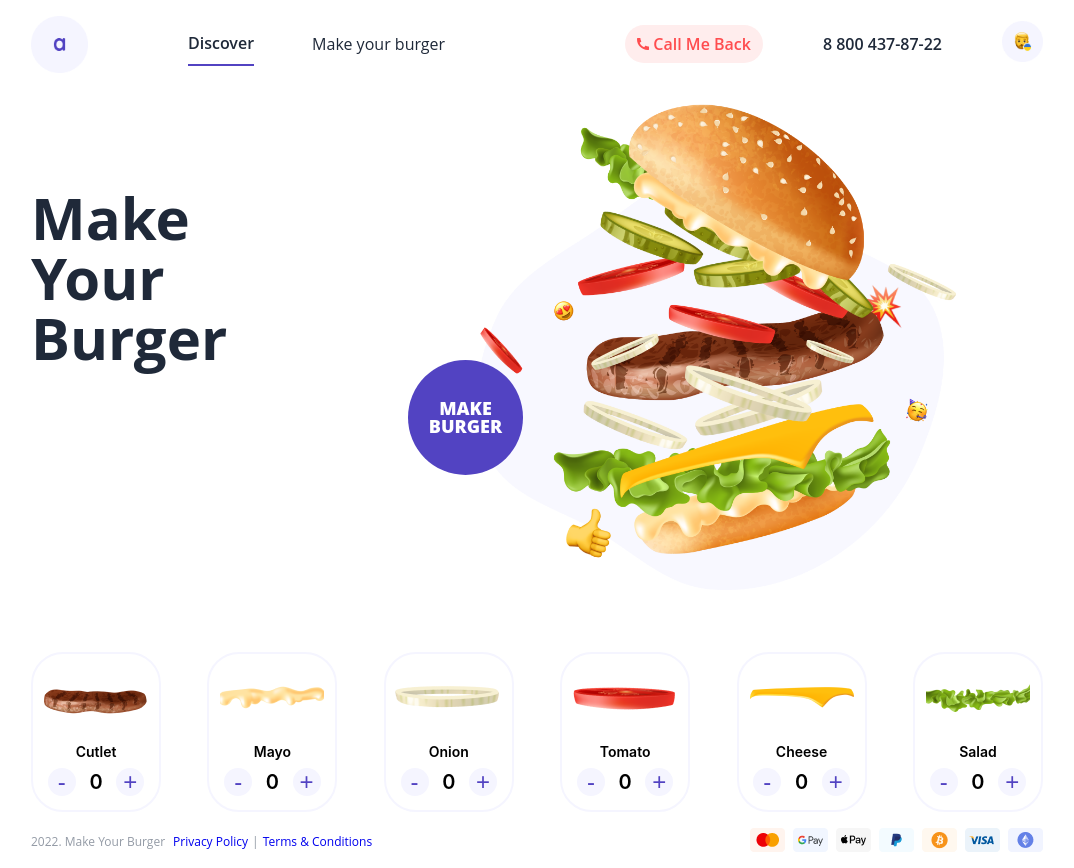
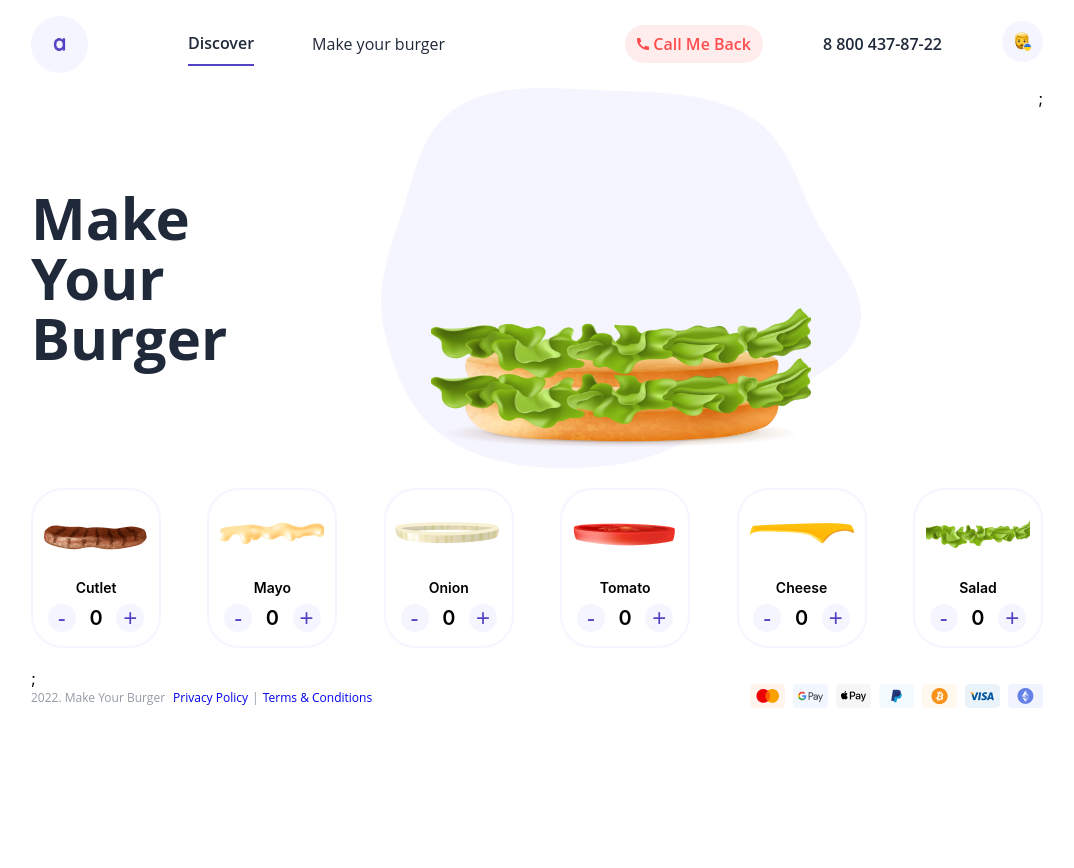
Before and after one commit to YuliiaK1/Make-your-burger, a React (Create React App) app: page / in a window 1280 px wide. Both pictures are taken after a click on the button "MAKE BURGER". Shown: the whole page, without its empty margins (103-1177 px from the left). After the commit the page ends 800 px from the top, so only its background shows below. Built offline with nearby package versions, Linux system fonts and the light colour scheme.

Commit message:
Add functional switch between Discover and Constructor.

```diff
--- a/src/App.jsx
+++ b/src/App.jsx
@@ -1,5 +1,8 @@
+import React from 'react';
 import Header from './components/Header';
 import Main from './components/Main';
+import Section from './components/Section';
+import ScreenOne from './components/ScreenOne';
 import Ingredients from './components/Ingredients';
 import Footer from './components/Footer';
 
@@ -13,16 +16,18 @@ const ingredients = [
   {name: 'Salad',  image: './image/salad.png'}
 ];
 
+const mmm = <div className='ingredients'>{ingredients.map((obj)=>(<Ingredients name={obj.name} image={obj.image}/> ))}</div>;
+
 function App() {
+  const[openConstructor, setOpenConstructor] = React.useState(true);
   return (
     <div className="wrapper">
-      <Header/>
-      <Main />
-      <div className='ingredients'>
-          {ingredients.map((obj)=>(
-          <Ingredients name={obj.name} image={obj.image}/>
-           ))}
+      <Header onClickMake={() => setOpenConstructor(false)} onClickDiscover={() => setOpenConstructor(true)}/>
+      <div className="main-section">
+          <Main />
+          {openConstructor?<Section onClickMake={() => setOpenConstructor(false)} />:<ScreenOne/>};
       </div>
+          {openConstructor? null : mmm};
       <Footer />
     </div>
   );
--- a/src/components/Header.jsx
+++ b/src/components/Header.jsx
@@ -1,12 +1,12 @@
 import './Header.scss';
-function Header() {
+function Header(props) {
     return (
         <header className="header">
           <div className="header-left">
           <img width={57} height={57} src="./image/header-logo.png" alt="header-logo" />
            <ul>
-            <li className="active">Discover</li>
-            <li>Make your burger</li>
+            <li className="active" onClick={props.onClickDiscover} style={{cursor: "pointer"}}>Discover</li>
+            <li onClick={props.onClickMake} style={{cursor: "pointer"}}>Make your burger</li>
            </ul>
           </div>
           <div className="header-right">
--- a/src/components/Main.jsx
+++ b/src/components/Main.jsx
@@ -1,12 +1,13 @@
-import Section from './Section';
+import React from 'react';
 import './Main.scss';
+
+
 function Main() {
     return (
       <div className="main-section">
         <div className='main'>
           <h1>Make Your Burger</h1>
         </div>
-        <Section />
       </div>
   );
 }
--- a/src/components/ScreenOne.jsx
+++ b/src/components/ScreenOne.jsx
@@ -3,7 +3,7 @@ import './ScreenOne.scss';
 function ScreenOne() {
     return (
       <div className="screen-one">
-        <img width={480} height={380} src="./bg-burger.png" alt="bc-burger" />
+        <img width={480} height={380} src="./image/bg-burger.png" alt="bc-burger" />
         <div className="constructor">
           <div className="salad2"><img width={380} height={70} src="./image/saladHuge.png" alt="saladHuge" /></div>
           <div className="buntwo"><img width={380} height={70} src="./image/bun-ingredient.png" alt="bun-ingredient" /></div>
--- a/src/components/Section.jsx
+++ b/src/components/Section.jsx
@@ -1,12 +1,8 @@
 import './Section.scss';
-function Section() {
-
-  const onClickButton = () => {
-    alert(12345);
-  }
+function Section(props) {
     return (
       <div className="section">
-        <button onClick={onClickButton}>Make Burger</button>
+        <button onClick={props.onClickMake} style={{cursor: "pointer"}}>Make Burger</button>
         <img width={520} height={502} src="./image/main-img-burger.png" alt="burger" />
       </div>
   );
```
